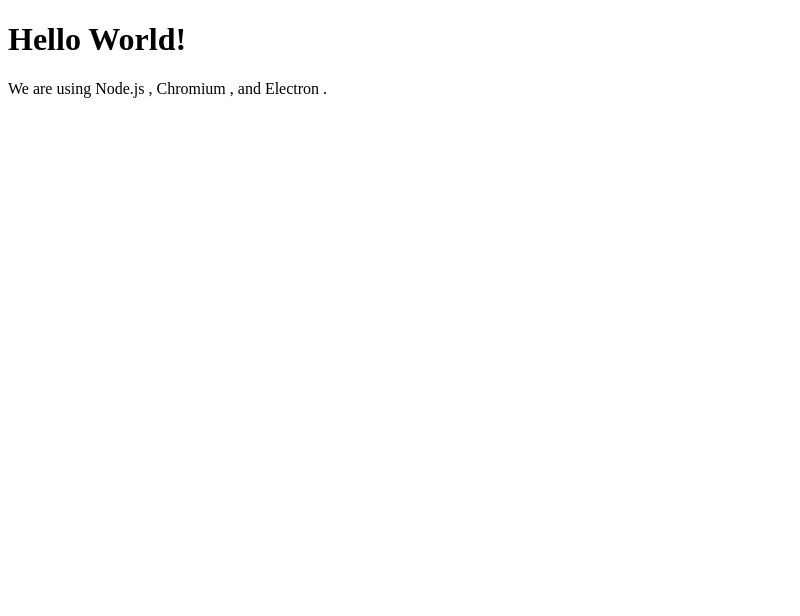
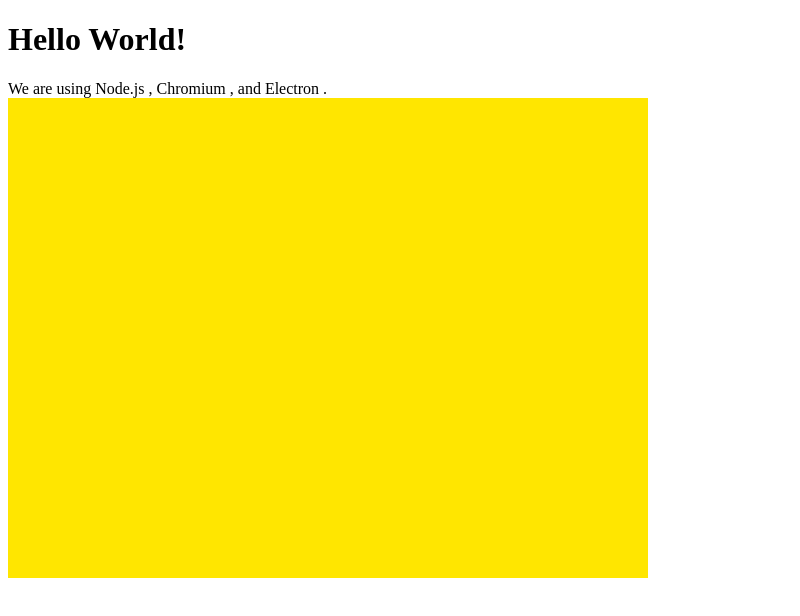
Before and after one commit to michaeleggers/WebGL-on-Electron, an Electron app: page index.html in a window 800 px wide. Drawn offline with Linux system fonts and the light colour scheme.

Commit message:
start OpenGL ES context

```diff
--- a/index.html
+++ b/index.html
@@ -7,9 +7,14 @@
     <title>Document</title>
 </head>
 <body>
+
+    <script src="index.js"></script>
+
     <h1>Hello World!</h1>
     We are using Node.js <span id="node-version"></span>,
     Chromium <span id="chrome-version"></span>,
     and Electron <span id="electron-version"></span>.
+    <canvas id="glCanvas" width="640" height="480"></canvas>
+
 </body>
 </html>
--- /dev/null
+++ b/index.js
@@ -0,0 +1,18 @@
+function main() {
+    const canvas = document.querySelector("#glCanvas");
+    // Initialize the GL context
+    const gl = canvas.getContext("webgl");
+
+    // Only continue if WebGL is available and working
+    if (gl === null) {
+      alert("Unable to initialize WebGL. Your browser or machine may not support it.");
+      return;
+    }
+
+    // Set clear color to black, fully opaque
+    gl.clearColor(1.0, 0.9, 0.0, 1.0);
+    // Clear the color buffer with specified clear color
+    gl.clear(gl.COLOR_BUFFER_BIT);
+  }
+
+  window.onload = main;
```
Also changed, not shown: 1 other file.
